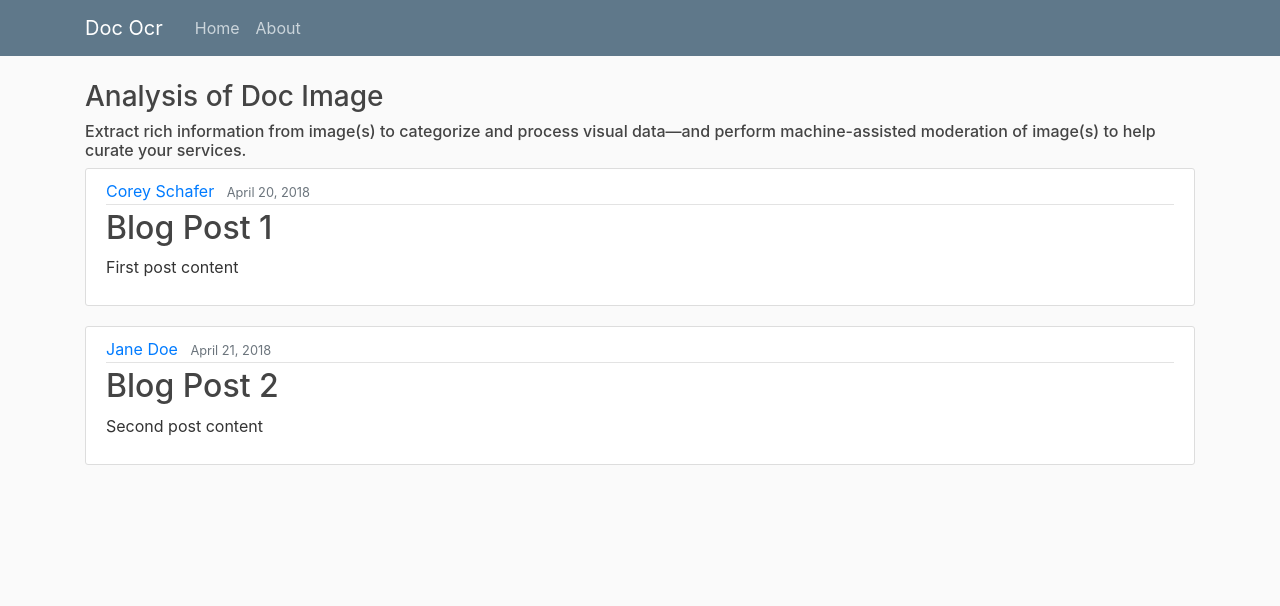
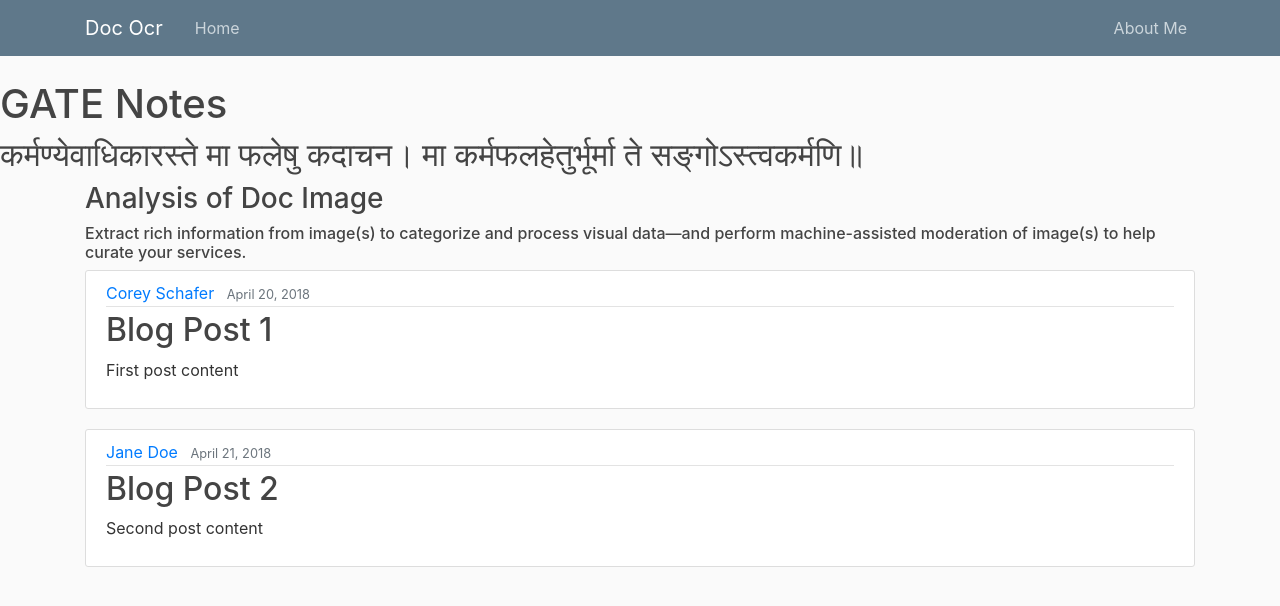
Before and after one commit to dilippuri/Aadhaar-Card-OCR, a Flask app: page / in a window 1280 px wide. Shown: the top 606 px of the page. Run offline with Flask 2, Linux system fonts and the light colour scheme; some libraries are stand-ins or nearby versions.

Commit message:
add banner

```diff
--- a/templates/layout.html
+++ b/templates/layout.html
@@ -27,19 +27,25 @@
           <div class="collapse navbar-collapse" id="navbarToggle">
             <div class="navbar-nav mr-auto">
               <a class="nav-item nav-link" href="/">Home</a>
-              <a class="nav-item nav-link" href="/about">About</a>
             </div>
 
             <!-- Navbar Right Side -->
-<!--            <div class="navbar-nav">
-              <a class="nav-item nav-link" href="/login">Login</a>
-              <a class="nav-item nav-link" href="/register">Register</a>
+            <div class="navbar-nav">
+              <a class="nav-item nav-link" href="/about">About Me</a>
             </div>
--->
           </div>
         </div>
       </nav>
     </header>
+
+	<section id="banner" data-vide-bg="/gatenotes/assets/video/mountains.mp4" data-vide-options="posterType: jpg, loop: true, muted: false, position: 50% 50%">
+	  <div class="wrapper">
+	    <div class="content">
+	      <h1 class="title">GATE Notes</h1>
+    	  <h2 class="sub_title">कर्मण्येवाधिकारस्ते मा फलेषु कदाचन। मा कर्मफलहेतुर्भूर्मा ते सङ्गोऽस्त्वकर्मणि॥</h2>
+    	</div>
+	  </div>
+
     <main role="main" class="container">
       <div class="row">
         <div class="col-md-12">
```
